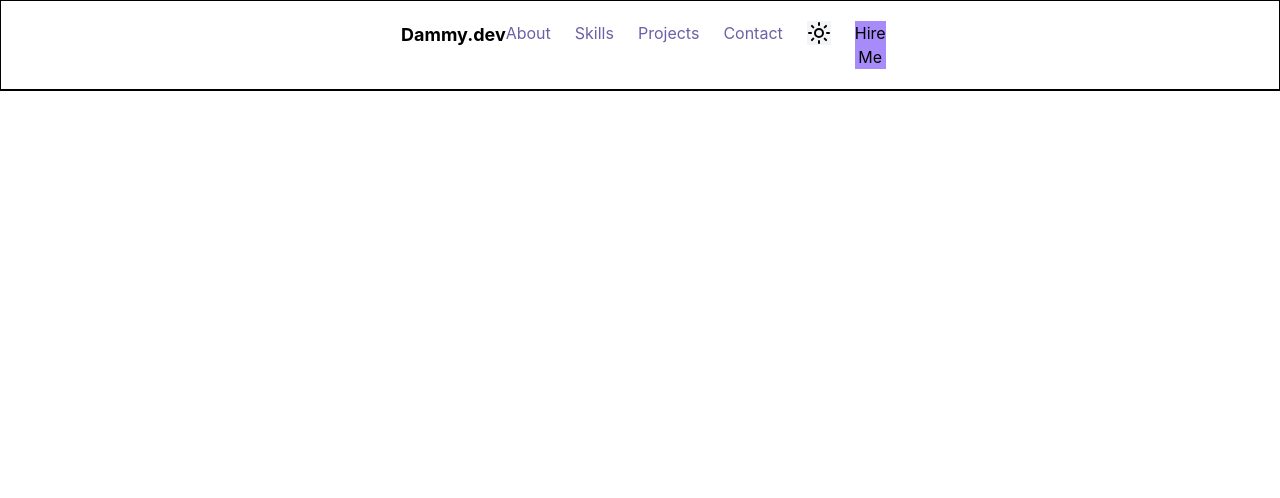
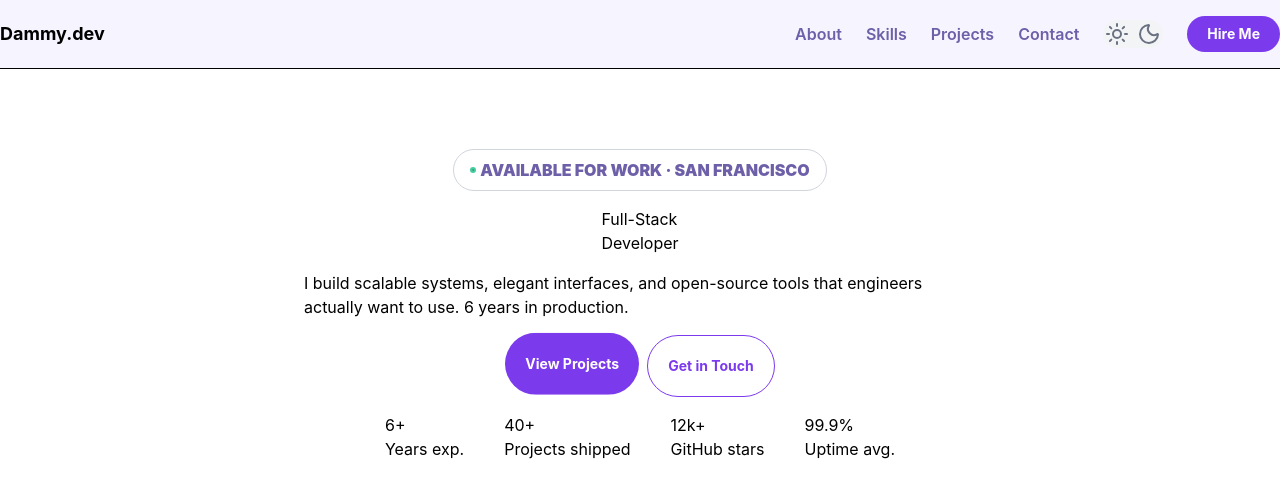
Before and after one commit to FafioluOluwadamilola/portforlio, a React (Vite) app: page / in a window 1280 px wide. Shown: the top 498 px of the page. Built offline with nearby package versions, Linux system fonts and the light colour scheme.

Commit message:
Doing the basic structure

```diff
--- a/src/App.jsx
+++ b/src/App.jsx
@@ -1,12 +1,12 @@
-
-import React from 'react'
-import Header from './components/Header'
+import Header from './Components/Header'
+import Hero from './Components/Hero'
 
 const App = () => {
   return (
-    <div>
-      <Header/>
-    </div>
+      <div>
+        <Header/>
+        <Hero />
+      </div>
   )
 }
 
--- a/src/Components/Header.jsx
+++ b/src/Components/Header.jsx
@@ -1,15 +1,17 @@
-import { Sun } from 'lucide-react'
+import { Moon, Sun } from 'lucide-react'
 import React from 'react'
 
 const Header = () => {
     return (
-    <div className='bg-transparent flex justify-between py-5 px-100 h-auto border border-b-2 border-semi-transparent'>
+        <header className=" top-0 inset-x-0 z-50 transition-all duration-500 bg-[#f4f3ff]/80 backdrop:blur-2xl border-b border-border" >
+
+            <div className='max-w-7xl mx-auto flex justify-between items-center py-4'>
 
                 <div>
                     <h2 className='text-black font-bold text-lg'>Dammy.dev</h2>
                 </div>
 
-        <div className='flex gap-6'>
+                <div className='flex gap-6 items-center font-semibold'>
                     <div>
                         <ul className='flex gap-6'>
                             <li className='header-color'>About</li>
@@ -20,13 +22,15 @@ const Header = () => {
                     </div>
 
 
+
                     {/* Sun and Moon for dark and light mode */}
-            <div>
-                <Sun className='bg-gray-100 '/>
+                    <div className='flex gap-2 bg-gray-100 rounded-full p-0.5'>
+                        <Sun className='text-gray-500 rounded-full hover:text-black hover:animate-spin' />
+                        <Moon className='text-gray-500 rounded-full hover:text-black' />
                     </div>
 
                     <div>
-                <button className='bg-[#A78BFA]'>
+                        <button className='bg-[#7c3aed] rounded-full hover:opacity-90 transition-opacity text-white text-sm font-bold px-5 py-2 '>
                             Hire Me
                         </button>
                     </div>
@@ -34,6 +38,7 @@ const Header = () => {
                 </div>
 
             </div>
+        </header>
     )
 }
 
--- /dev/null
+++ b/src/Components/Hero.jsx
@@ -0,0 +1,58 @@
+import { Dot } from 'lucide-react'
+import React from 'react'
+
+const Hero = () => {
+    return (
+        <div className='max-w-2xl mx-auto flex items-center h-auto gap-4 flex-col mt-20'>
+
+            <div className='flex gap-1 items-center border border-gray-300 rounded-full px-4 py-2'>
+                <Dot className='w-1.5 h-1.5 bg-emerald-500 rounded-full animate-pulse' />
+                <span className='text-[#6D5FA8] font-black'>AVAILABLE FOR WORK · SAN FRANCISCO</span>
+            </div>
+
+            <div>
+                <h1>Full-Stack</h1>
+                <h1>Developer</h1>
+            </div>
+
+            <div>
+                <p>I build scalable systems, elegant interfaces, and open-source tools that engineers actually want to use. 6 years in production.</p>
+            </div>
+
+            <div className='flex gap-2'>
+                <button className='bg-[#7c3aed] rounded-full hover:opacity-90 transition-opacity text-white text-sm font-bold px-5 py-5 animate-bounce '>View Projects</button>
+                <button className='border border-[#7c3aed] text-[#7c3aed] hover:bg-[#7c3aed] hover:text-white rounded-full transition-colors text-sm font-bold px-5 py-5'>Get in Touch</button>
+            </div>
+
+            <div className='flex gap-10'>
+                <p>
+                    <h1>
+                        6+
+                    </h1>
+                    <span>Years exp.</span>
+                </p>
+                <p>
+                    <h1>
+                        40+
+                    </h1>
+                    <span>Projects shipped</span>
+                </p>
+                <p>
+                    <h1>
+                        12k+
+                    </h1>
+                    <span>GitHub stars</span>
+                </p>
+                <p>
+                    <h1>
+                        99.9%
+                    </h1>
+                    <span>Uptime avg.</span>
+                </p>
+            </div>
+
+        </div>
+    )
+}
+
+export default Hero
```
Also changed, not shown: src/App.css (deleted, +0 -184 lines). Lines whose indentation alone changed are shown as unchanged.
